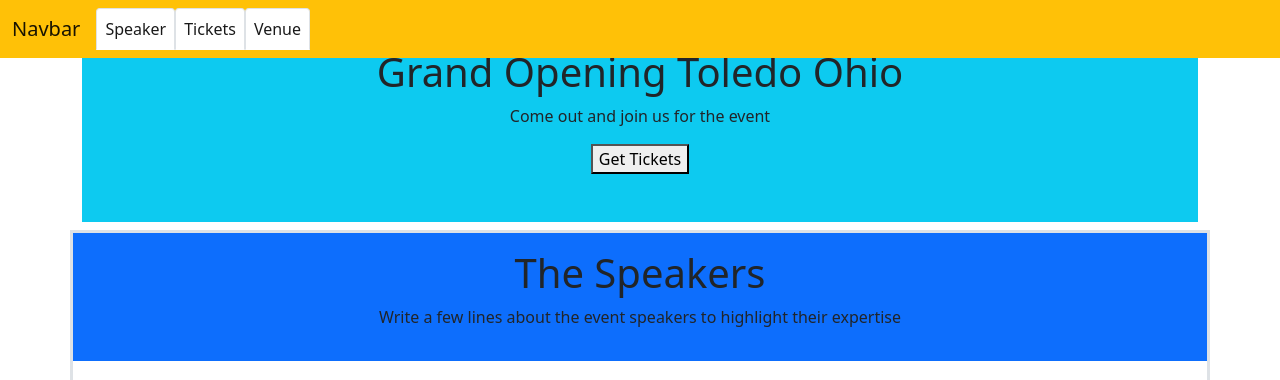
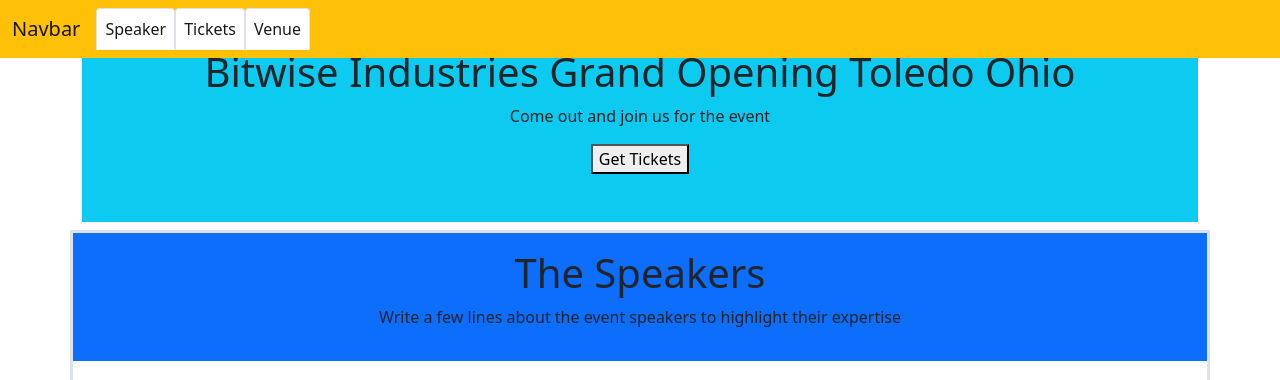
Before and after one commit to smackmhard/event-landing-page, a plain HTML site: page index.html in a window 1280 px wide. Shown: the top 380 px of the page. Drawn offline with nearby package versions, Linux system fonts and the light colour scheme; files that its build step writes are made by us from their sources.

Commit message:
chg hero

```diff
--- a/index.html
+++ b/index.html
@@ -43,7 +43,7 @@
         <div class="row">
           <div class="col-12">
             <div class="hero-image p-5 mb-2 bg-info text-dark text-center">
-             <h1>Grand Opening Toledo Ohio</h1>
+             <h1>Bitwise Industries Grand Opening Toledo Ohio</h1>
              <p>Come out and join us for the event</p>
              <button>Get Tickets</button>
             </div>
```
